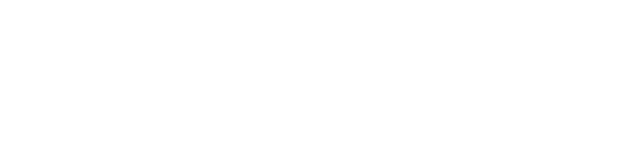
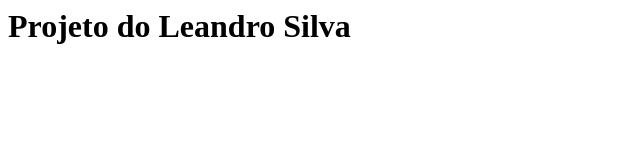
Before and after one commit to leodelphi/meu-site2, a plain HTML site: page index.html in a window 1280 px wide. Shown: the whole page, without its empty margins (0-640 px from the left). Drawn offline with Linux system fonts and the light colour scheme.

Commit message:
Titulo da pagina

```diff
--- a/index.html
+++ b/index.html
@@ -5,6 +5,7 @@
     </head>
 
     <body>
+       <h1> Projeto do Leandro Silva </h1>
     </body>
 
 </html>
```
